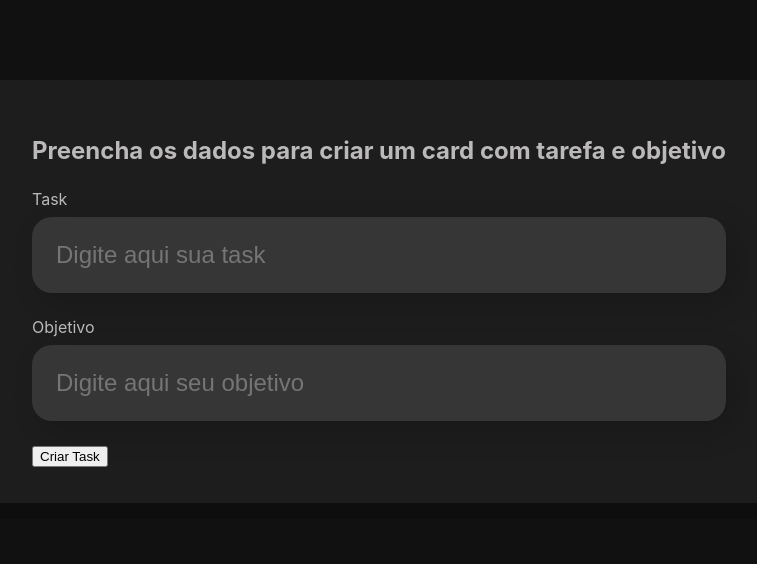
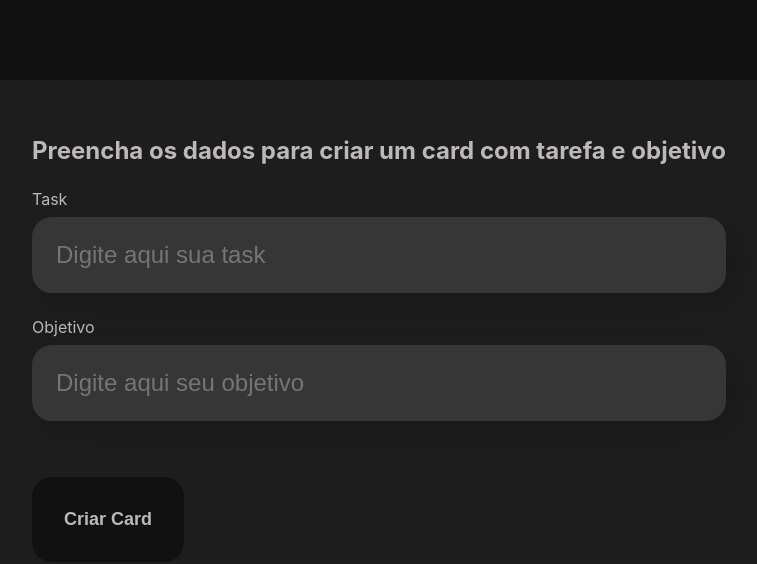
Before and after one commit to Laizacatafesta/To-do-List, a JavaScript app in the folder front-end/: page / in a window 1280 px wide. Shown: the top 564 px of the page, without its empty margins (261-1018 px from the left). Built offline with nearby package versions, Linux system fonts and the light colour scheme; the HTML template or start-up script is replaced by a standard one.

Commit message:
adde style to the button

```diff
--- /dev/null
+++ b/front-end/src/Componentes/Botao/Botao.css
@@ -0,0 +1,16 @@
+.botao {
+    background-color: #111111;
+    border-radius: 20px;
+    font-weight: 700;
+    font-size: 18px;
+    padding: 32px;
+    border: none;
+    cursor: pointer;
+    color: #bbb9b9;
+;
+    margin: 32px 0;
+}
+
+.botao:hover{
+    color: #fffbfb;
+}
--- /dev/null
+++ b/front-end/src/Componentes/Botao/index.js
@@ -0,0 +1,9 @@
+import "./Botao.css"
+
+const Botao = (props) => {
+    return(
+        <button className="botao">{props.children}</button>
+    )
+}
+
+export default Botao
--- a/front-end/src/Componentes/Form/index.js
+++ b/front-end/src/Componentes/Form/index.js
@@ -1,3 +1,4 @@
+import Botao from "../Botao"
 import CampoTexto from "../CampoTexto"
 import "./Form.css"
 
@@ -8,7 +9,7 @@
                 <h2>Preencha os dados para criar um card com tarefa e objetivo</h2>
                 <CampoTexto label="Task" placeholder="Digite aqui sua task"/>
                 <CampoTexto label="Objetivo" placeholder="Digite aqui seu objetivo"/>
-                <button>Criar Task</button>
+                <Botao>Criar Card</Botao>
             </form>
         </section>
     )
```
